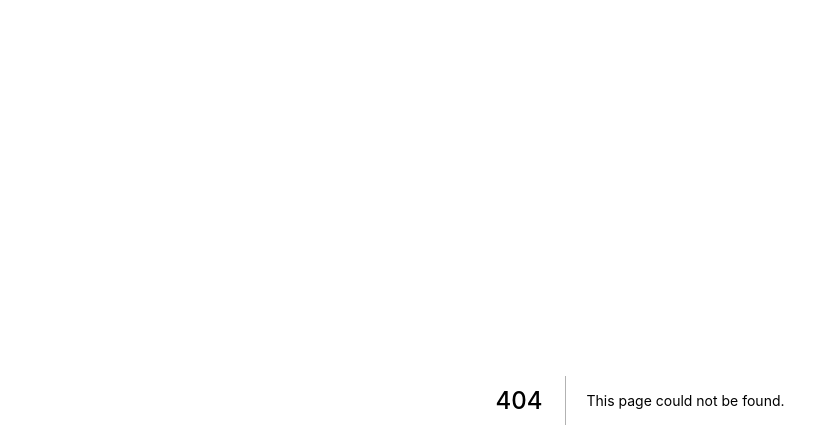
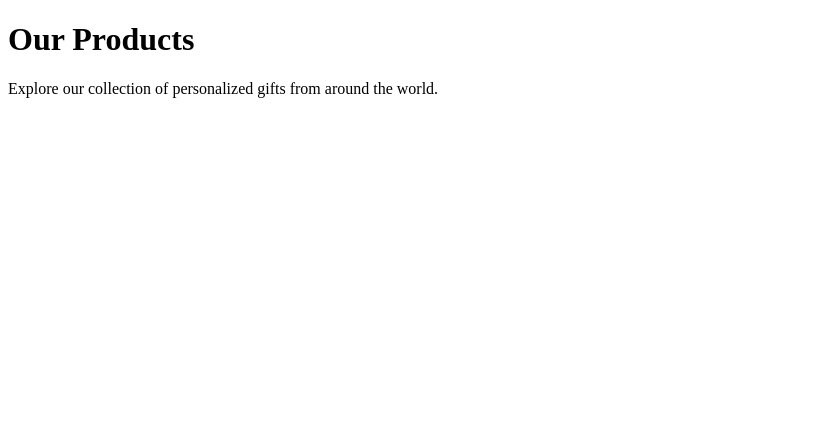
Before and after one commit to JenniferMcPherson/gratitude-app, a Next.js app: page /products in a window 1280 px wide. Before the commit this address had no page. Shown: the top 448 px of the page, without its empty margins (0-839 px from the left). Built offline with nearby package versions, Linux system fonts and the light colour scheme.

Commit message:
Create products.js

```diff
--- /dev/null
+++ b/pages/products.js
@@ -0,0 +1,11 @@
+import React from 'react';
+
+export default function Products() {
+  return (
+    <div>
+      <h1>Our Products</h1>
+      <p>Explore our collection of personalized gifts from around the world.</p>
+      {/* We'll add a product list component here later */}
+    </div>
+  );
+}
```
